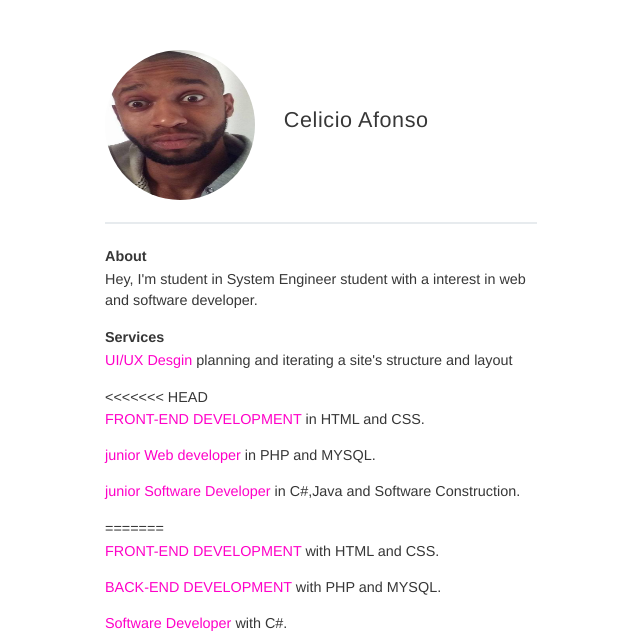
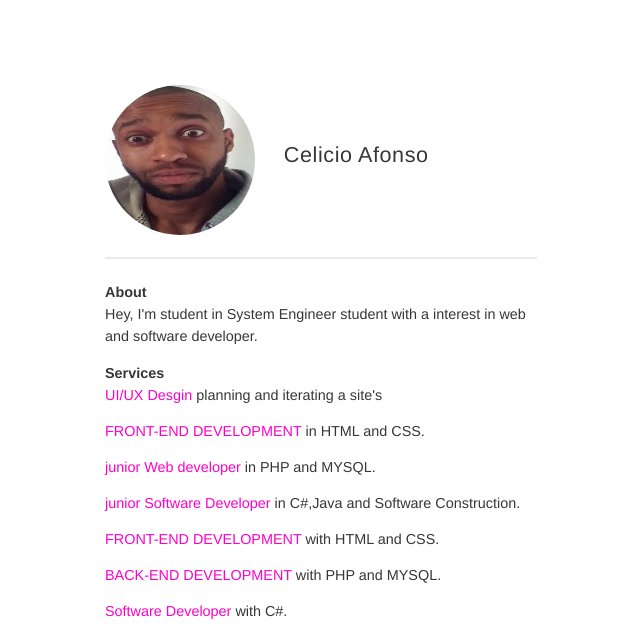
Before and after one commit to Alexcv04/portfolio, a plain HTML site: page index.html in a window 1280 px wide. Shown: the top 644 px of the page, without its empty margins (319-959 px from the left). Drawn offline with Linux system fonts and the light colour scheme; a web font is replaced by a local one.

Commit message:
update
reemove anolias

```diff
--- a/index.html
+++ b/index.html
@@ -1839,16 +1839,13 @@ ol li: { list-style:none }
       <b>About</b>
       <p>Hey, I'm student in System Engineer student with a interest in web and software developer. </p>
       <b>Services</b>
-      <p><a href=""> UI/UX Desgin</a> planning and iterating a site's structure and layout</p>
-<<<<<<< HEAD
+      <p><a href=""> UI/UX Desgin</a> planning and iterating a site's
       <p><a href="https://en.wikipedia.org/wiki/Front_and_back_ends">FRONT-END DEVELOPMENT</a>   in HTML and CSS.</p>
       <p><a href="https://en.wikipedia.org/wiki/Web_developer">junior Web developer</a>   in PHP and MYSQL.</p>
       <p><a href="https://en.wikipedia.org/wiki/Software_developer">junior Software Developer</a>  in C#,Java and Software Construction.</p>
-=======
       <p><a href="https://en.wikipedia.org/wiki/Front_and_back_ends">FRONT-END DEVELOPMENT</a> with HTML and CSS.</p>
       <p><a href="https://en.wikipedia.org/wiki/Front_and_back_ends">BACK-END DEVELOPMENT</a>   with PHP and MYSQL.</p>
       <p><a href="https://en.wikipedia.org/wiki/Software_developer">Software Developer</a>  with C#.</p>
->>>>>>> refs/remotes/origin/master
     </section>
     <ul class="icons-list">
   <li class="icons-list__item">
```
